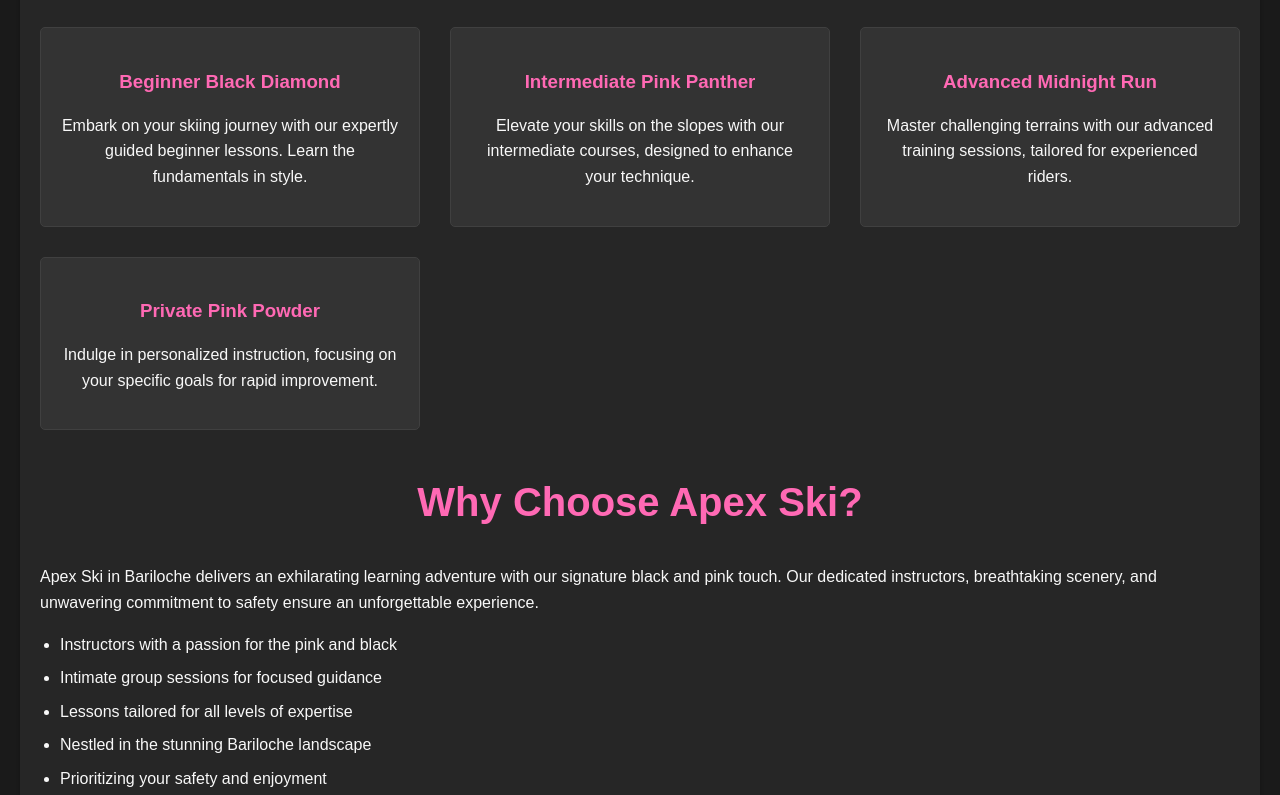
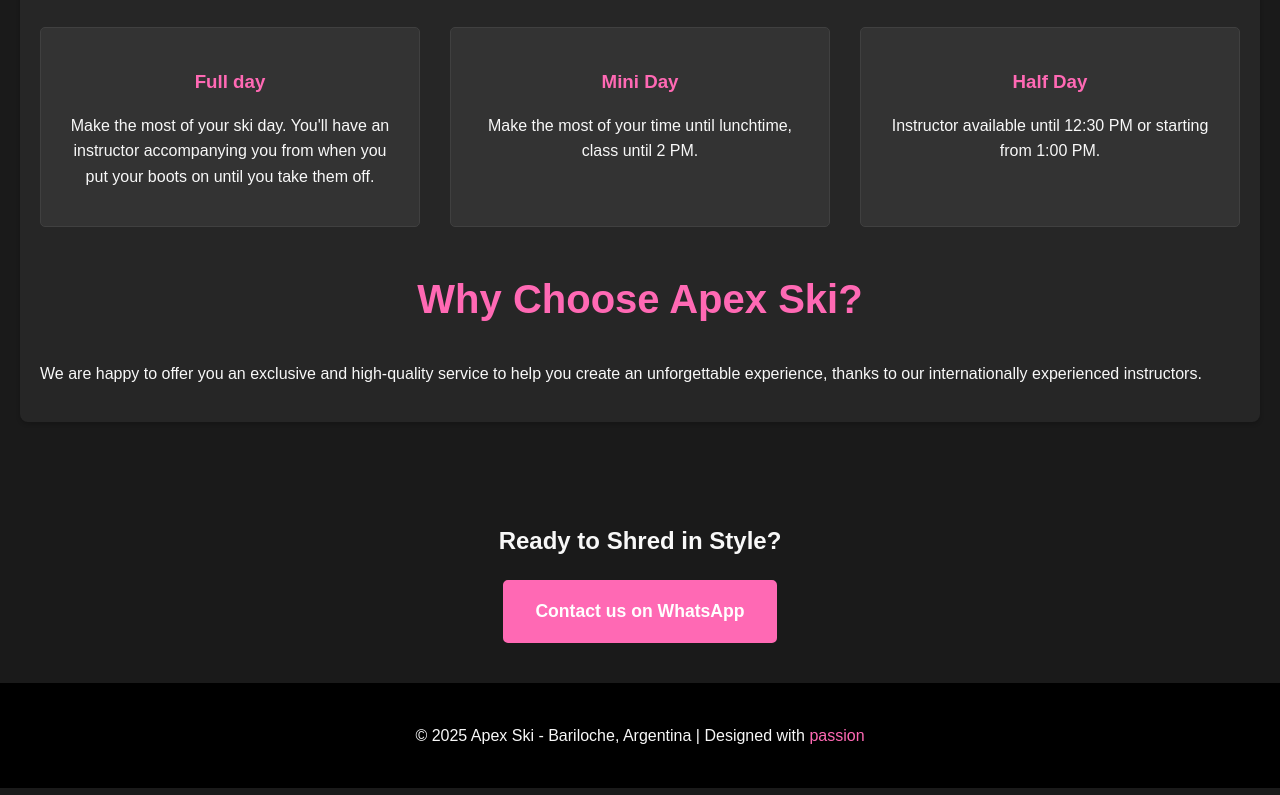
Before and after one commit to nprimo/apex-ski, a plain HTML site: page index.html in a window 1280 px wide. Shown: the part 730-1525 px from the top of the page. Drawn offline with Linux system fonts and the light colour scheme.

Commit message:
udpate text

```diff
--- a/index.html
+++ b/index.html
@@ -134,32 +134,21 @@
         <h2 class="section-title" id="lessons">Our Black & Pink Ski & Snowboard Lessons</h2>
         <div class="services-grid">
             <div class="service-card">
-                <h3>Beginner Black Diamond</h3>
-                <p>Embark on your skiing journey with our expertly guided beginner lessons. Learn the fundamentals in style.</p>
+                <h3>Full day</h3>
+                <p>Make the most of your ski day. You'll have an instructor accompanying you from when you put your boots on until you take them off.</p>
                 </div>
             <div class="service-card">
-                <h3>Intermediate Pink Panther</h3>
-                <p>Elevate your skills on the slopes with our intermediate courses, designed to enhance your technique.</p>
+                <h3>Mini Day</h3>
+                <p>Make the most of your time until lunchtime, class until 2 PM.</p>
             </div>
             <div class="service-card">
-                <h3>Advanced Midnight Run</h3>
-                <p>Master challenging terrains with our advanced training sessions, tailored for experienced riders.</p>
-            </div>
-            <div class="service-card">
-                <h3>Private Pink Powder</h3>
-                <p>Indulge in personalized instruction, focusing on your specific goals for rapid improvement.</p>
+                <h3>Half Day</h3>
+                <p>Instructor available until 12:30 PM or starting from 1:00 PM.</p>
             </div>
         </div>
 
         <h2 class="section-title">Why Choose Apex Ski?</h2>
-        <p>Apex Ski in Bariloche delivers an exhilarating learning adventure with our signature black and pink touch. Our dedicated instructors, breathtaking scenery, and unwavering commitment to safety ensure an unforgettable experience.</p>
-        <ul>
-            <li>Instructors with a passion for the pink and black</li>
-            <li>Intimate group sessions for focused guidance</li>
-            <li>Lessons tailored for all levels of expertise</li>
-            <li>Nestled in the stunning Bariloche landscape</li>
-            <li>Prioritizing your safety and enjoyment</li>
-        </ul>
+        <p>We are happy to offer you an exclusive and high-quality service to help you create an unforgettable experience, thanks to our internationally experienced instructors.</p>
     </div>
 
     <div class="contact-section">
```
